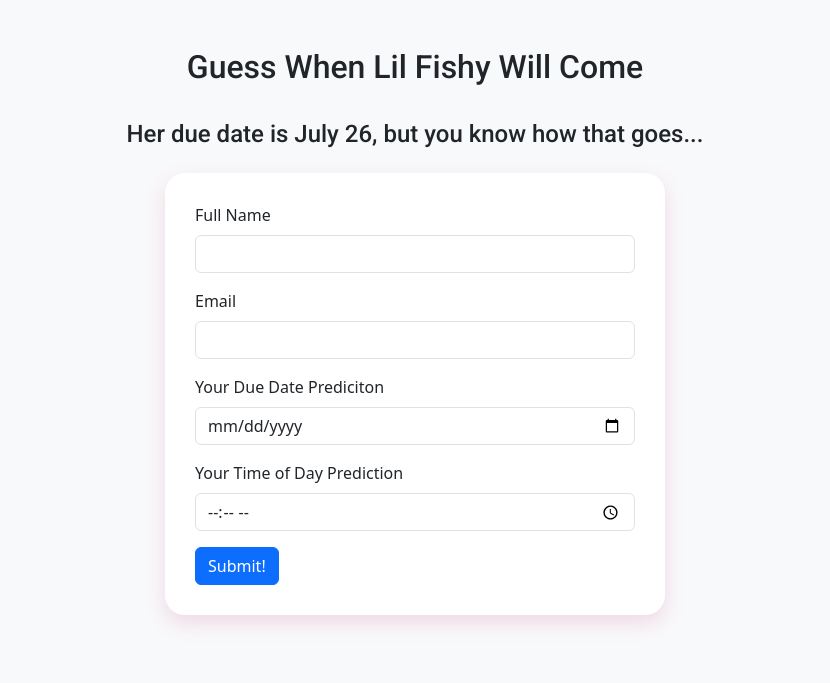
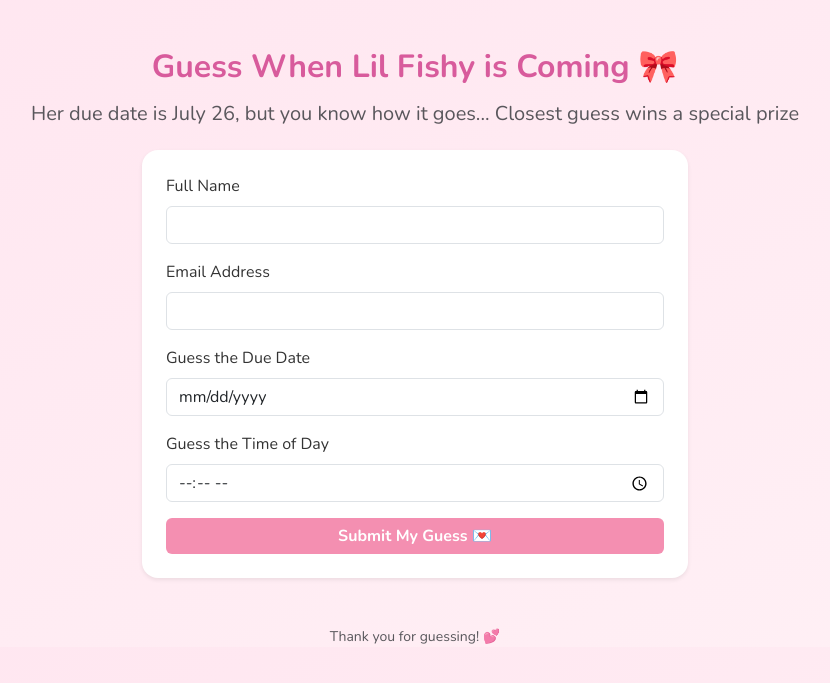
Before and after one commit to andrewrfisher/baby_due_date_predictions, a Flask app: page / in a window 1280 px wide. Shown: the top 683 px of the page, without its empty margins (225-1055 px from the left). Run offline with Flask 3, Linux system fonts and the light colour scheme.

Commit message:
Add files via upload

```diff
--- a/static/style.css
+++ b/static/style.css
@@ -1,71 +1,50 @@
-ody {
-    font-family: 'Quicksand', sans-serif;
+h1, h2, h4, label, input, button, p {
+    font-family: 'Nunito', sans-serif;
+}
+h2 {
+    color: #d85b9c;
+    font-weight: 700;
+    margin-top: 1.5rem;
+}
+
+h4 {
+    color: #a64d79;
+    font-weight: 600;
+    margin-top: 1rem;
+}
+body {
+    font-family: 'Nunito', sans-serif;
     background: linear-gradient(to bottom right, #ffe6f0, #fff0f5);
-    color: #444;
+    color: #333;
     margin: 0;
     padding: 0;
-    text-align: center;
 }
 
-h1 {
-    font-family: 'Pacifico', cursive;
-    font-size: 2.5em;
-    margin-top: 40px;
-    text-align: center;
-    color: #d85b9c;
-}
-h2  {
-    font-family: 'Roboto', sans-serif;
-    font-size: 2.5em;
-    margin-top: 10px;
-    text-align: center;
-    color: #d85b9c;
-}
-h4 {
-    font-family: 'Roboto', sans-serif;
-    font-size: 1.5em;
-    padding-top: 10px;
-    text-align: center;
-    color: #d85b9c;
+h1, label, input, button, p {
+    font-family: 'Nunito', sans-serif;
 }
 
-p {
-    font-size: 1.2em;
-    margin-bottom: 30px;
-    color: #7a3e67;
+/* Custom pink button */
+.btn-pink {
+    background-color: #f48fb1;
+    color: white;
+    font-weight: 600;
+    border: none;
+}
+
+.btn-pink:hover {
+    background-color: #ec407a;
+}
+
+/* Optional: soften inputs */
+input, select {
+    background-color: #fff5f9;
+    border: 1px solid #ffcce0;
+    border-radius: 10px;
+    padding: 10px;
+    font-size: 16px;
 }
 
 form {
-    background-color: #ffffff;
-    max-width: 500px;
-    margin: 20px auto;
-    padding: 30px;
-    border-radius: 20px;
-    box-shadow: 0 8px 20px rgba(216, 91, 156, 0.2);
+    box-shadow: 0 8px 20px rgba(216, 91, 156, 0.1);
 }
-
-input, select {
-    width: 100%;
-    padding: 12px;
-    margin: 10px 0 20px;
-    border: 1px solid #ffcce0;
-    border-radius: 10px;
-    font-size: 16px;
-    background-color: #fff5f9;
-    box-sizing: border-box;
-}
-
-button {
-    background-color: #f48fb1;
-    color: white;
-    border: none;
-    padding: 14px 28px;
-    border-radius: 10px;
-    font-size: 16px;
-    cursor: pointer;
-    transition: background 0.3s ease;
-}
-
-button:hover {
-    background-color: #ec407a;
-}
--- a/templates/form.html
+++ b/templates/form.html
@@ -3,41 +3,57 @@
 <head>
   <meta charset="UTF-8">
 <title>Guess When Lil Fishy Will Come</title>
+<!-- Bootstrap -->
+  <link href="https://cdn.jsdelivr.net/npm/bootstrap@5.3.3/dist/css/bootstrap.min.css" rel="stylesheet">
+
+  <!-- Google Fonts: Nunito -->
+  <link href="https://fonts.googleapis.com/css2?family=Nunito:wght@400;700&display=swap" rel="stylesheet">
+
+  <!-- Custom CSS -->
   <link rel="stylesheet" href="{{ url_for('static', filename='style.css') }}">
-<link rel="preconnect" href="https://fonts.googleapis.com">
-<link rel="preconnect" href="https://fonts.gstatic.com" crossorigin>
-<link href="https://fonts.googleapis.com/css2?family=Roboto:ital,wght@0,100..900;1,100..900&display=swap" rel="stylesheet">
-  <link href="https://cdn.jsdelivr.net/npm/bootstrap@5.3.0/dist/css/bootstrap.min.css" rel="stylesheet">
 </head>
-<body class="bg-light">
+<body>
   <div class="container mt-5">
-    <h2 class="mb-4">Guess When Lil Fishy Will Come</h2>
-        <h4 class="mb-4">Her due date is July 26, but you know how that goes... </h4>
-    {% with messages = get_flashed_messages() %}
-      {% if messages %}
-        <div class="alert alert-success">{{ messages[0] }}</div>
-      {% endif %}
-    {% endwith %}
+    <div class="text-center mb-4">
+      <h2 class="fw-bold" style="color: #d85b9c;">
+        Guess When Lil Fishy is Coming 🎀
+      </h2>
+      <h4 class="lead text-muted">Her due date is July 26, but you know how it goes... Closest guess wins a special prize</h4>
+    </div>
 
-    <form method="POST">
+    <div class="row justify-content-center">
+      <div class="col-md-6">
+        <form method="POST" class="bg-white p-4 rounded-4 shadow-sm">
           <div class="mb-3">
-        <label for="full_name" class="form-label">Full Name</label>
-        <input type="text" class="form-control" name="full_name" required>
+            <label for="fullName" class="form-label">Full Name</label>
+            <input type="text" class="form-control" id="fullName" name="full_name" required>
           </div>
+
           <div class="mb-3">
-        <label for="email" class="form-label">Email</label>
-        <input type="email" class="form-control" name="email" required>
+            <label for="emailAddress" class="form-label">Email Address</label>
+            <input type="email" class="form-control" id="emailAddress" name="email" required>
           </div>
+
           <div class="mb-3">
-        <label for="due_date" class="form-label">Your Due Date Prediciton</label>
-        <input type="date" class="form-control" name="due_date" required>
+            <label for="dueDate" class="form-label">Guess the Due Date</label>
+            <input type="date" class="form-control" id="dueDate" name="due_date" required>
           </div>
+
           <div class="mb-3">
-        <label for="due_time" class="form-label">Your Time of Day Prediction</label>
-        <input type="time" class="form-control" name="due_time" required>
+            <label for="dueTime" class="form-label">Guess the Time of Day</label>
+            <input type="time" class="form-control" id="dueTime" name="due_time" required>
           </div>
-      <button type="submit" class="btn btn-primary">Submit!</button>
+
+          <div class="text-center">
+            <button type="submit" class="btn btn-pink w-100">Submit My Guess 💌</button>
+          </div>
         </form>
+      </div>
+    </div>
+
+    <footer class="text-center mt-5 text-muted small">
+      Thank you for guessing! 💕
+    </footer>
   </div>
 </body>
 </html>
```
Lines whose indentation alone changed are shown as unchanged.
